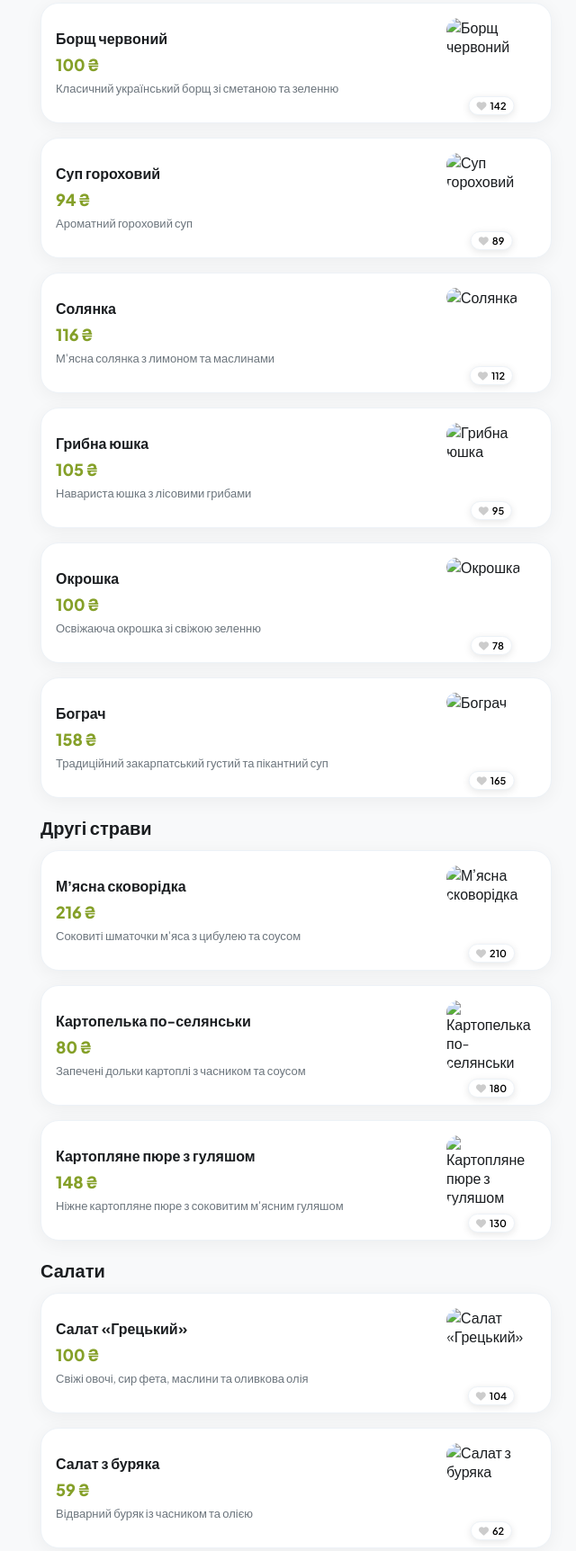
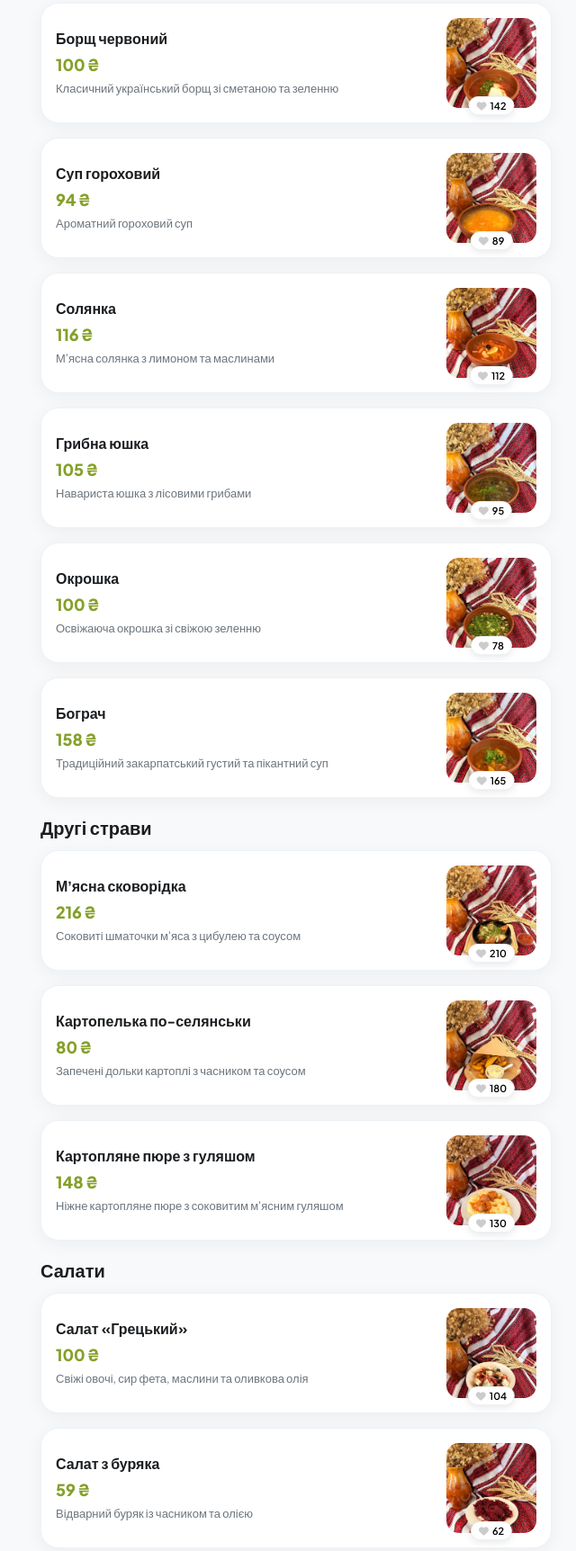
Before and after one commit to Ayak-nn/ukr-dvorik, a website: page index.html in a window 1280 px wide. Shown: the part 223-1947 px from the top of the page at 90% size, without its empty margins (311-951 px from the left). Drawn offline with Linux system fonts and the light colour scheme.

Commit message:
Update index.html

```diff
--- a/index.html
+++ b/index.html
@@ -241,19 +241,19 @@
       ===============================================================
     */
     const DISHES = [
-      { id: 1, name: "Борщ червоний", category: "Перші страви", price: 100, desc: "Класичний український борщ зі сметаною та зеленню", image: "img/Борщ.jpg", likes: 142 },
-      { id: 2, name: "Суп гороховий", category: "Перші страви", price: 94, desc: "Ароматний гороховий суп", image: "img/гороховий суп.jpg", likes: 89 },
-      { id: 3, name: "Солянка", category: "Перші страви", price: 116, desc: "М'ясна солянка з лимоном та маслинами", image: "img/солянка.jpg", likes: 112 },
-      { id: 4, name: "Грибна юшка", category: "Перші страви", price: 105, desc: "Навариста юшка з лісовими грибами", image: "img/грибна юшка.jpg", likes: 95 },
-      { id: 5, name: "Окрошка", category: "Перші страви", price: 100, desc: "Освіжаюча окрошка зі свіжою зеленню", image: "img/окрошка.jpg", likes: 78 },
-      { id: 6, name: "Бограч", category: "Перші страви", price: 158, desc: "Традиційний закарпатський густий та пікантний суп", image: "img/бограч.jpg", likes: 165 },
-      { id: 7, name: "Мʼясна сковорідка", category: "Другі страви", price: 216, desc: "Соковиті шматочки м'яса з цибулею та соусом", image: "img/Мʼясна сковорідка.jpg", likes: 210 },
-      { id: 8, name: "Картопелька по-селянськи", category: "Другі страви", price: 80, desc: "Запечені дольки картоплі з часником та соусом", image: "img/Картопелька По-Селянськи.jpg", likes: 180 },
-      { id: 9, name: "Картопляне пюре з гуляшом", category: "Другі страви", price: 148, desc: "Ніжне картопляне пюре з соковитим м'ясним гуляшом", image: "img/Картопляне Пюре З Гуляшом.jpg", likes: 130 },
-      { id: 10, name: "Салат «Грецький»", category: "Салати", price: 100, desc: "Свіжі овочі, сир фета, маслини та оливкова олія", image: "img/салат грецький.jpg", likes: 104 },
-      { id: 11, name: "Холодець", category: "Закуски", price: 95, desc: "Домашній м'ясний холодець із гірчицею", image: "img/холодець.jpg", likes: 88 },
-      { id: 12, name: "Салат з буряка", category: "Салати", price: 59, desc: "Відварний буряк із часником та олією", image: "img/Салат з буряка.jpg", likes: 62 },
-      { id: 13, name: "Салат з квашеної капусти", category: "Салати", price: 56, desc: "Хрумка квашена капуста із зеленню та олією", image: "img/Салат З Квпшеної Капусти.jpg", likes: 75 }
+      { id: 1, name: "Борщ червоний", category: "Перші страви", price: 100, desc: "Класичний український борщ зі сметаною та зеленню", image: "img/borsch.jpg", likes: 142 },
+      { id: 2, name: "Суп гороховий", category: "Перші страви", price: 94, desc: "Ароматний гороховий суп", image: "img/gorohoviy.jpg", likes: 89 },
+      { id: 3, name: "Солянка", category: "Перші страви", price: 116, desc: "М'ясна солянка з лимоном та маслинами", image: "img/solyanka.jpg", likes: 112 },
+      { id: 4, name: "Грибна юшка", category: "Перші страви", price: 105, desc: "Навариста юшка з лісовими грибами", image: "img/mushroom-soup.jpg", likes: 95 },
+      { id: 5, name: "Окрошка", category: "Перші страви", price: 100, desc: "Освіжаюча окрошка зі свіжою зеленню", image: "img/okroshka.jpg", likes: 78 },
+      { id: 6, name: "Бограч", category: "Перші страви", price: 158, desc: "Традиційний закарпатський густий та пікантний суп", image: "img/bograch.jpg", likes: 165 },
+      { id: 7, name: "Мʼясна сковорідка", category: "Другі страви", price: 216, desc: "Соковиті шматочки м'яса з цибулею та соусом", image: "img/meat-skillet.jpg", likes: 210 },
+      { id: 8, name: "Картопелька по-селянськи", category: "Другі страви", price: 80, desc: "Запечені дольки картоплі з часником та соусом", image: "img/country-potatoes.jpg", likes: 180 },
+      { id: 9, name: "Картопляне пюре з гуляшом", category: "Другі страви", price: 148, desc: "Ніжне картопляне пюре з соковитим м'ясним гуляшом", image: "img/mashed-potatoes-goulash.jpg", likes: 130 },
+      { id: 10, name: "Салат «Грецький»", category: "Салати", price: 100, desc: "Свіжі овочі, сир фета, маслини та оливкова олія", image: "img/greek-salad.jpg", likes: 104 },
+      { id: 11, name: "Холодець", category: "Закуски", price: 95, desc: "Домашній м'ясний холодець із гірчицею", image: "img/kholodets.jpg", likes: 88 },
+      { id: 12, name: "Салат з буряка", category: "Салати", price: 59, desc: "Відварний буряк із часником та олією", image: "img/beetroot-salad.jpg", likes: 62 },
+      { id: 13, name: "Салат з квашеної капусти", category: "Салати", price: 56, desc: "Хрумка квашена капуста із зеленню та олією", image: "img/sauerkraut-salad.jpg", likes: 75 }
     ];
 
     let currentCategory = 'Всі';
```
